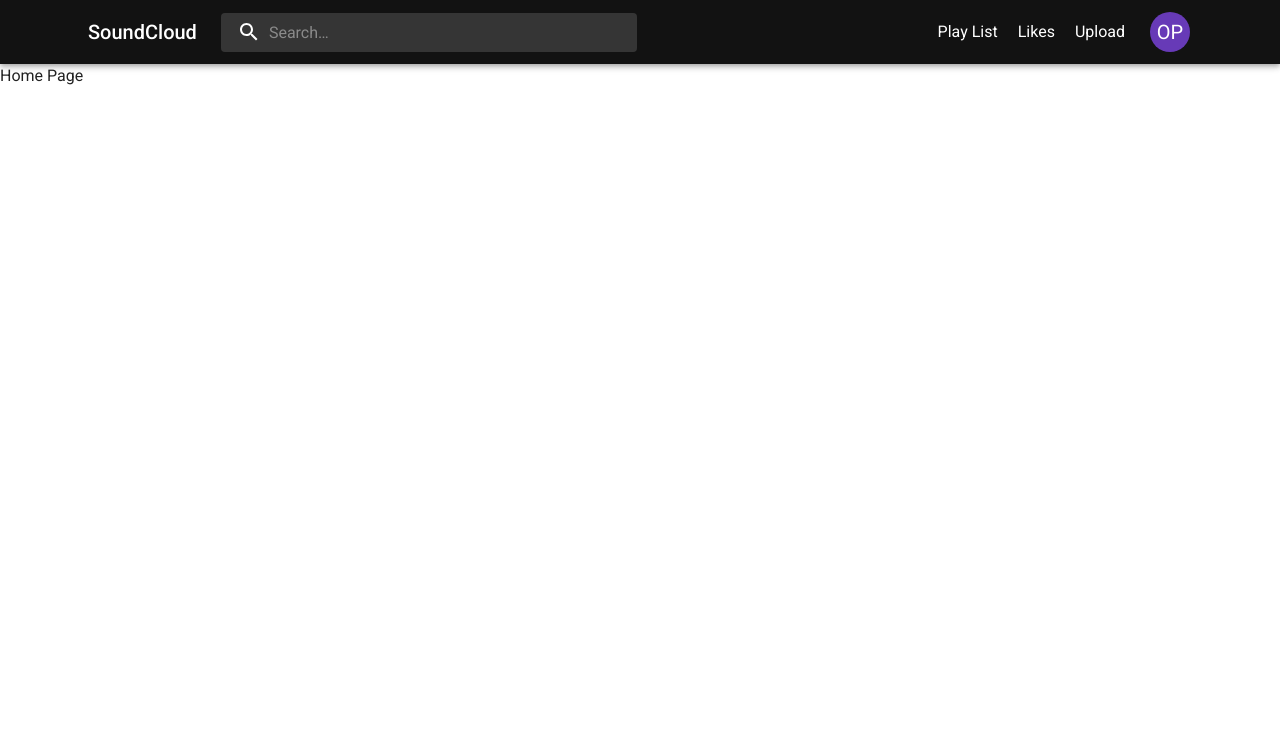
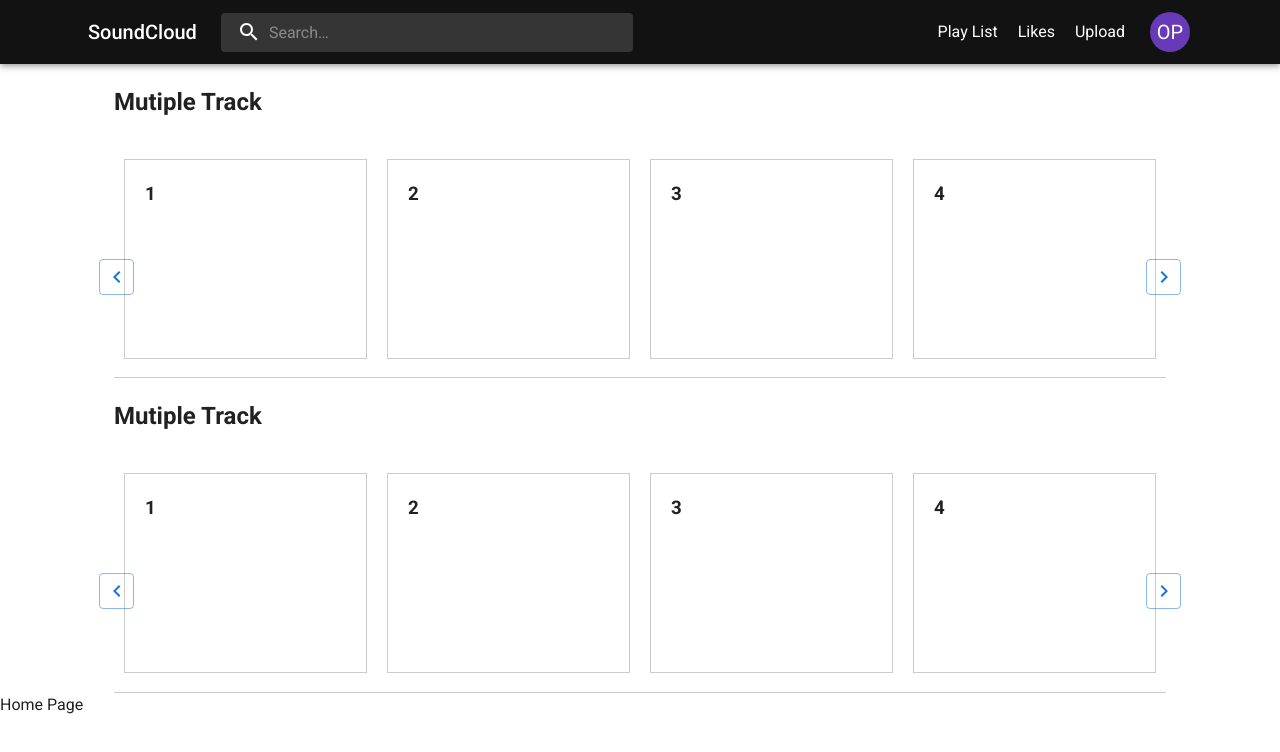
Before and after one commit to Soi-Siberia/NEXTJS---HocTap, a Next.js app: page / in a window 1280 px wide. Shown: the top 752 px of the page. Built offline with nearby package versions, Linux system fonts and the light colour scheme.

Commit message:
done main.slider

```diff
--- a/package.json
+++ b/package.json
@@ -17,9 +17,12 @@
     "@emotion/styled": "^11.11.0",
     "@mui/icons-material": "^5.14.7",
     "@mui/material": "^5.14.7",
+    "@types/react-slick": "^0.23.13",
     "next": "^13.4.19",
     "react": "^18.2.0",
-    "react-dom": "^18.2.0"
+    "react-dom": "^18.2.0",
+    "react-slick": "^0.31.0",
+    "slick-carousel": "^1.8.1"
   },
   "devDependencies": {
     "@types/node": "^20.5.9",
--- a/src/app/layout.tsx
+++ b/src/app/layout.tsx
@@ -1,6 +1,7 @@
 import * as React from 'react';
 import ThemeRegistry from '@/components/theme-registry/theme.registry';
 import AppHeader from '@/components/header/app.header';
+import MainSlider from '@/components/main/main.slider';
 
 export default function RootLayout({ children }: { children: React.ReactNode }) {
   return (
@@ -8,6 +9,8 @@ export default function RootLayout({ children }: { children: React.ReactNode })
       <body>
         <ThemeRegistry>
           <AppHeader />
+          <MainSlider />
+
           {children}
         </ThemeRegistry>
       </body>
--- /dev/null
+++ b/src/components/main/main.slider.tsx
@@ -0,0 +1,163 @@
+"use client"
+import { Box, Button, Container } from "@mui/material";
+
+import React from "react";
+import Slider from "react-slick";
+import { Settings } from "react-slick";
+import "slick-carousel/slick/slick.css";
+import "slick-carousel/slick/slick-theme.css";
+import ChevronLeftIcon from '@mui/icons-material/ChevronLeft';
+import ChevronRightIcon from '@mui/icons-material/ChevronRight';
+
+const MainSlider = () => {
+    const SampleNextArrow = (props: any) => {
+        const { className, style, onClick } = props;
+        return (
+            <Button variant="outlined"
+                onClick={onClick}
+                sx={{
+                    position: "absolute",
+                    right: "-15px",
+                    top: "50%",
+                    zIndex: 2,
+                    minWidth: "30px",
+                    width: "35px",
+
+                }} >
+                <ChevronRightIcon />
+            </Button >
+        );
+    }
+
+    const SamplePrevArrow = (props: any) => {
+        const { className, style, onClick } = props;
+        return (
+            <Button variant="outlined"
+                onClick={onClick}
+                sx={{
+                    position: "absolute",
+                    left: "-15px",
+                    top: "50%",
+                    zIndex: 2,
+                    minWidth: "30px",
+                    width: "35px",
+                }} >
+                <ChevronLeftIcon />
+            </Button >
+        );
+    }
+
+
+    const settings: Settings = {
+        dots: false,
+        infinite: true,
+        speed: 500,
+        slidesToShow: 4,
+        slidesToScroll: 4,
+        nextArrow: <SampleNextArrow />,
+        prevArrow: <SamplePrevArrow />
+
+    };
+
+    return (
+        <Container>
+
+            <Box sx={{
+                margin: "0 50px",
+                borderBottom: "1px solid #ccc",
+                ".slide-item": {
+                    padding: " 0 10px",
+                },
+                "h3": {
+                    border: "1px solid #ccc",
+                    height: "200px",
+                    padding: "20px",
+                }
+            }}>
+                <div className="slider-container">
+                    <h2>Mutiple Track</h2>
+                    <Slider {...settings}>
+                        <div className="slide-item">
+                            <h3>1</h3>
+                        </div>
+                        <div className="slide-item">
+                            <h3>2</h3>
+                        </div>
+                        <div className="slide-item">
+                            <h3>3</h3>
+                        </div>
+                        <div className="slide-item">
+                            <h3>4</h3>
+                        </div>
+                        <div className="slide-item">
+                            <h3>5</h3>
+                        </div>
+                        <div className="slide-item">
+                            <h3>6</h3>
+                        </div>
+                        <div className="slide-item">
+                            <h3>7</h3>
+                        </div>
+                        <div className="slide-item">
+                            <h3>8</h3>
+                        </div>
+                        <div className="slide-item">
+                            <h3>9</h3>
+                        </div>
+                    </Slider>
+                </div>
+            </Box>
+
+            {/* ----------------------------- */}
+
+            <Box sx={{
+                margin: "0 50px",
+                borderBottom: "1px solid #ccc",
+                ".slide-item": {
+                    padding: " 0 10px",
+                },
+                "h3": {
+                    border: "1px solid #ccc",
+                    height: "200px",
+                    padding: "20px",
+                }
+            }}>
+                <div className="slider-container">
+                    <h2>Mutiple Track</h2>
+                    <Slider {...settings}>
+                        <div className="slide-item">
+                            <h3>1</h3>
+                        </div>
+                        <div className="slide-item">
+                            <h3>2</h3>
+                        </div>
+                        <div className="slide-item">
+                            <h3>3</h3>
+                        </div>
+                        <div className="slide-item">
+                            <h3>4</h3>
+                        </div>
+                        <div className="slide-item">
+                            <h3>5</h3>
+                        </div>
+                        <div className="slide-item">
+                            <h3>6</h3>
+                        </div>
+                        <div className="slide-item">
+                            <h3>7</h3>
+                        </div>
+                        <div className="slide-item">
+                            <h3>8</h3>
+                        </div>
+                        <div className="slide-item">
+                            <h3>9</h3>
+                        </div>
+                    </Slider>
+                </div>
+            </Box>
+
+
+        </Container>
+    )
+}
+export default MainSlider;
```
Also changed, not shown: 1 other file (tests, documents, lock files or other folders).
